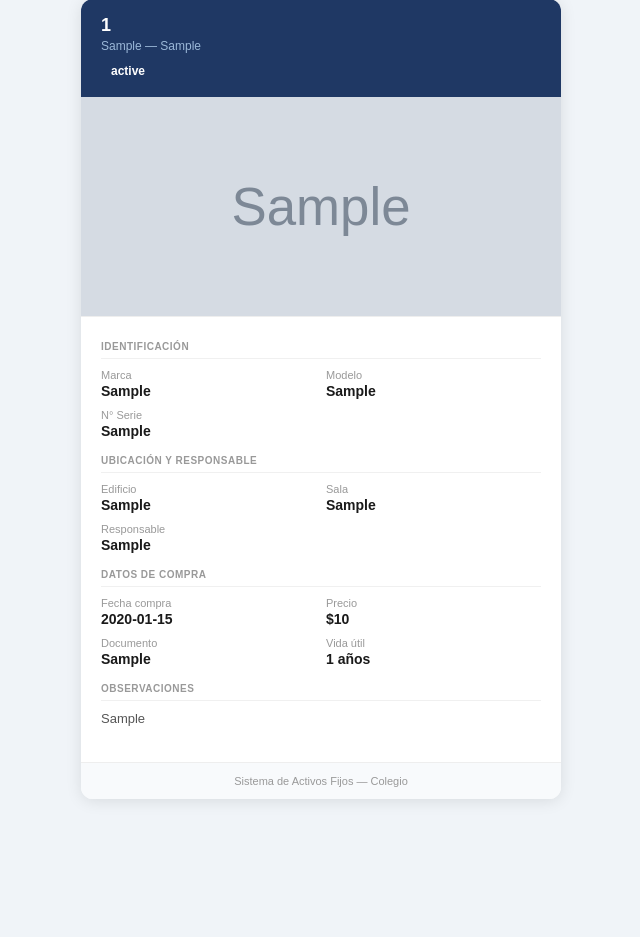
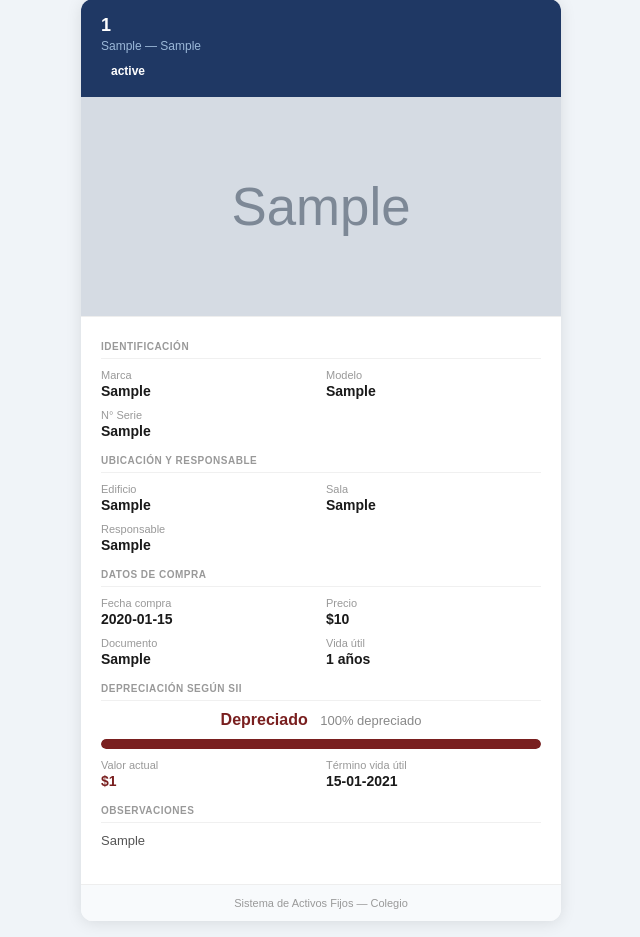
Before and after one commit to fcatalan-ai/activos-fijos, a Flask app: page /ficha/1 in a window 1280 px wide. Shown: the part 17-954 px from the top of the page, without its empty margins (319-959 px from the left). Before the commit the page ends 818 px from the top, so only its background shows below. Run offline with Flask 3, Linux system fonts and the light colour scheme; tables that the repository leaves empty hold one stand-in row (values such as "Sample post"); grey boxes marked "Sample" are stand-in pictures; some libraries are stand-ins or nearby versions.

Commit message:
Update ficha_publica.html

```diff
--- a/templates/ficha_publica.html
+++ b/templates/ficha_publica.html
@@ -21,6 +21,8 @@ body{font-family:Arial,sans-serif;background:#f0f4f8;min-height:100vh;padding:16
 .row{display:grid;grid-template-columns:1fr 1fr;gap:10px;margin-bottom:10px}
 .field label{font-size:11px;color:#999;display:block;margin-bottom:2px}
 .field .val{font-size:14px;font-weight:600;color:#1a1a1a}
+.dep-bar{background:#ddd;border-radius:10px;height:10px;margin:8px 0;overflow:hidden}
+.dep-fill{height:100%;border-radius:10px}
 .footer{background:#f8fafc;padding:12px 20px;text-align:center;font-size:11px;color:#999;border-top:1px solid #eee}
 </style>
 </head>
@@ -62,6 +64,21 @@ body{font-family:Arial,sans-serif;background:#f0f4f8;min-height:100vh;padding:16
         <div class="field"><label>Vida útil</label><div class="val">{{ a.vida_util or '—' }} años</div></div>
       </div>
     </div>
+    {% if dep %}
+    <div class="section">
+      <div class="section-title">Depreciación según SII</div>
+      {% set dep_color = '#791F1F' if dep.estado_dep == 'Depreciado' else ('#C00' if dep.estado_dep == 'Crítico' else ('#ED7D31' if dep.estado_dep == 'Avanzado' else '#27500A')) %}
+      <div style="text-align:center;margin-bottom:10px">
+        <span style="font-size:16px;font-weight:700;color:{{ dep_color }}">{{ dep.estado_dep }}</span>
+        <span style="font-size:13px;color:#888;margin-left:8px">{{ dep.porcentaje_dep }}% depreciado</span>
+      </div>
+      <div class="dep-bar"><div class="dep-fill" style="width:{{ [dep.porcentaje_dep,100]|min }}%;background:{{ dep_color }}"></div></div>
+      <div class="row" style="margin-top:10px">
+        <div class="field"><label>Valor actual</label><div class="val" style="color:{{ dep_color }}">${{ "{:,.0f}".format(dep.valor_actual) }}</div></div>
+        <div class="field"><label>Término vida útil</label><div class="val">{{ dep.fecha_termino }}</div></div>
+      </div>
+    </div>
+    {% endif %}
     {% if a.observaciones %}
     <div class="section">
       <div class="section-title">Observaciones</div>
```
